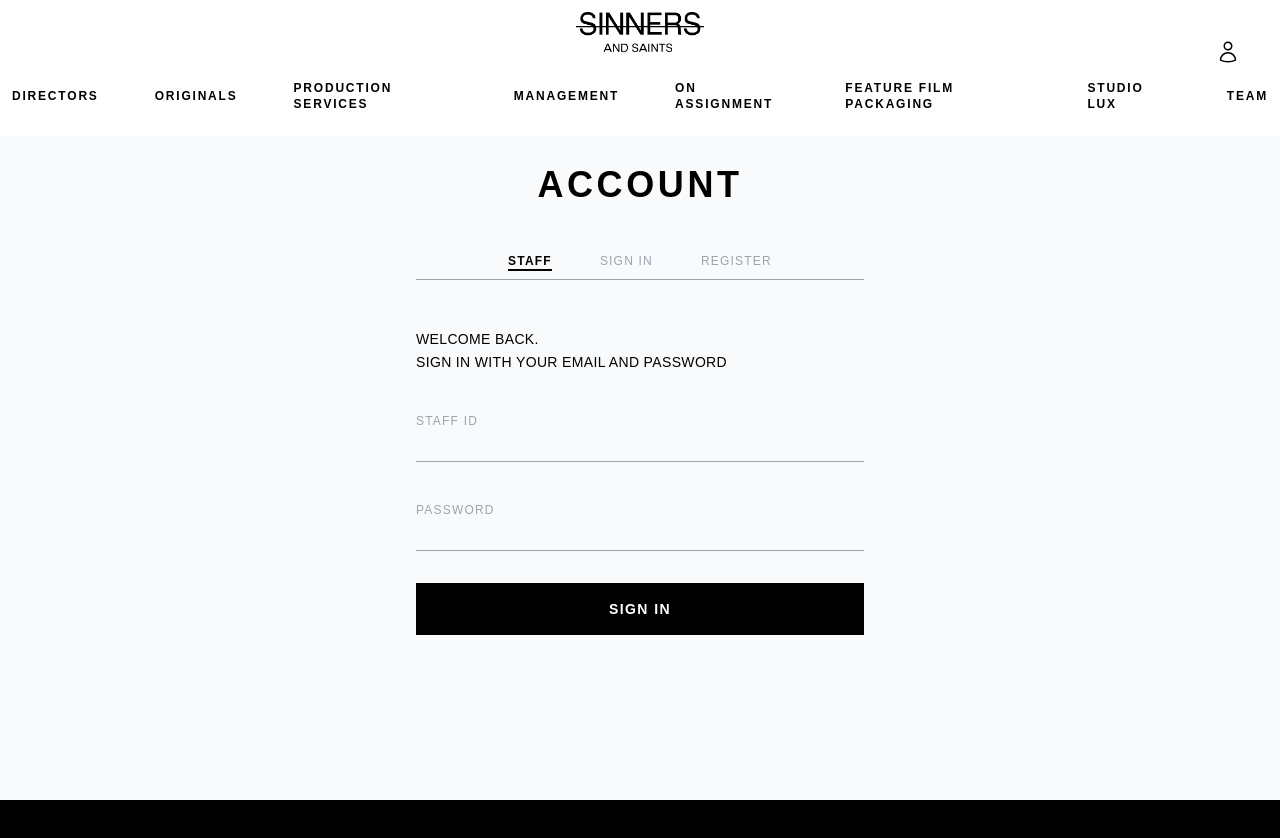
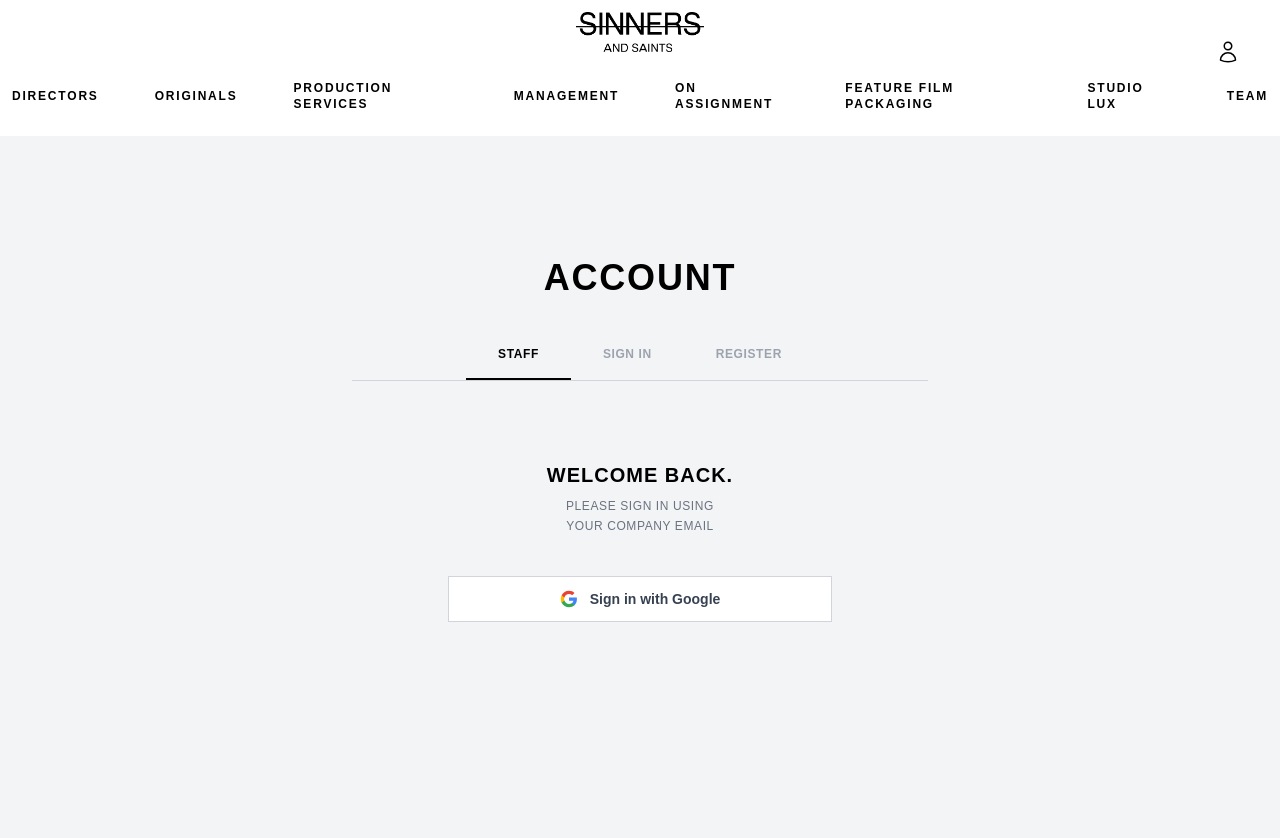
Before and after one commit to Volodymyr-Poshchalovskyi/Sinners-and-saints-React, a React (Vite) app: page /login in a window 1280 px wide. Both pictures are taken after a click on the element "STAFF". Shown: the top 838 px of the page. Before the commit the page ends 800 px from the top, so only its background shows below. Built offline with nearby package versions, Linux system fonts and the light colour scheme; a web font is replaced by a local one.

Commit message:
Restyled login page

```diff
--- a/src/Components/VideoContainer.jsx
+++ b/src/Components/VideoContainer.jsx
@@ -1,5 +1,4 @@
 // src/Components/VideoContainer.js
-
 import React, { useRef, useEffect } from 'react';
 
 const VideoContainer = ({ videoSrc, shouldPlay }) => {
@@ -8,15 +7,12 @@
   useEffect(() => {
     if (videoRef.current) {
       if (shouldPlay) {
-        // Запускаємо відтворення, якщо shouldPlay є true
-        // Використовуємо .catch() для обробки можливих помилок, наприклад, через політику браузера щодо автозапуску
         videoRef.current.play().catch(e => console.error("Video playback error:", e));
       } else {
-        // Ставимо на паузу, якщо shouldPlay є false
         videoRef.current.pause();
       }
     }
-  }, [shouldPlay]); // Цей ефект спрацьовує лише коли змінюється shouldPlay
+  }, [shouldPlay]);
 
   return (
     <div className="absolute inset-0 w-full h-full overflow-hidden">
--- a/src/Data/DirectorsData.js
+++ b/src/Data/DirectorsData.js
@@ -1,5 +1,4 @@
 const placeholderVideo = '/video/SHOWREEL SINNERS AND SAINTS 2024_1.mp4';
-// A temporary photo. Replace with real paths.
 const placeholderPhoto = '/images/director_placeholder.jpg';
 
 export const directorsData = [
--- a/src/Pages/Login.jsx
+++ b/src/Pages/Login.jsx
@@ -1,131 +1,140 @@
 import React, { useState } from 'react';
 
+// Іконка Google для кнопки входу
+const GoogleIcon = () => (
+  <svg
+    width="18"
+    height="18"
+    viewBox="0 0 24 24"
+    fill="none"
+    xmlns="http://www.w3.org/2000/svg"
+    className="mr-3"
+  >
+    <path
+      d="M22.56 12.25c0-.78-.07-1.53-.2-2.25H12v4.26h5.92c-.26 1.37-1.04 2.53-2.21 3.31v2.77h3.57c2.08-1.92 3.28-4.74 3.28-8.09z"
+      fill="#4285F4"
+    />
+    <path
+      d="M12 23c2.97 0 5.46-.98 7.28-2.66l-3.57-2.77c-.98.66-2.23 1.06-3.71 1.06-2.86 0-5.29-1.93-6.16-4.53H2.18v2.84C3.99 20.53 7.7 23 12 23z"
+      fill="#34A853"
+    />
+    <path
+      d="M5.84 14.09c-.22-.66-.35-1.36-.35-2.09s.13-1.43.35-2.09V7.07H2.18C1.43 8.55 1 10.22 1 12s.43 3.45 1.18 4.93l2.85-2.22.81-.62z"
+      fill="#FBBC05"
+    />
+    <path
+      d="M12 5.38c1.62 0 3.06.56 4.21 1.64l3.15-3.15C17.45 2.09 14.97 1 12 1 7.7 1 3.99 3.47 2.18 7.07l3.66 2.84c.87-2.6 3.3-4.53 6.16-4.53z"
+      fill="#EA4335"
+    />
+  </svg>
+);
+
 const Login = () => {
+  // За замовчуванням активна вкладка SIGN_IN
   const [currentTab, setCurrentTab] = useState('SIGN_IN');
   const [email, setEmail] = useState('');
   const [password, setPassword] = useState('');
-  const [confirmPassword, setConfirmPassword] = useState('');
-  const [staffId, setStaffId] = useState('');
 
+  // Функція зміни вкладок
   const handleTabChange = (tabName) => {
     setCurrentTab(tabName);
+    // Очищуємо поля при зміні вкладки
     setEmail('');
     setPassword('');
-    setConfirmPassword('');
-    setStaffId('');
   };
 
-  const renderForm = () => {
-    // Adding a key to force re-render and trigger animation on tab change
+  // Функція для визначення класів активної/неактивної вкладки
+  const getTabClass = (tabName) => {
+    const baseClasses = "py-4 px-8 text-xs font-semibold uppercase tracking-wider cursor-pointer transition-all duration-300 border-b-2";
+    if (currentTab === tabName) {
+      return `${baseClasses} text-black border-black`;
+    }
+    return `${baseClasses} text-gray-400 border-transparent hover:text-black`;
+  };
+
+  // Рендер контенту в залежності від обраної вкладки
+  const renderFormContent = () => {
+    // Додаємо ключ для анімації при зміні вкладки
     return (
-      <div key={currentTab} className="transition-opacity duration-500 ease-in-out">
+      <div key={currentTab} className="max-w-sm mx-auto text-center animate-fadeIn">
         {(() => {
           switch (currentTab) {
             case 'SIGN_IN':
               return (
-                <form className="space-y-6">
-                  <div className="py-2">
-                    <label htmlFor="email" className="block text-xs text-gray-400 uppercase tracking-widest mb-1">EMAIL</label>
+                <>
+                  <div className="mb-10">
+                    <h2 className="text-xl font-semibold text-black mb-2 tracking-wider uppercase">WELCOME BACK.</h2>
+                    <p className="text-xs text-gray-500 tracking-wider uppercase">SIGN IN WITH YOUR EMAIL AND PASSWORD</p>
+                  </div>
+                  <form className="text-left space-y-6">
+                    <div>
+                      <label htmlFor="email" className="block text-xs font-semibold text-black mb-2 uppercase tracking-wider">EMAIL</label>
                       <input
                         type="email"
                         id="email"
                         value={email}
                         onChange={(e) => setEmail(e.target.value)}
-                      className="w-full bg-transparent border-b border-gray-400 focus:outline-none placeholder-gray-500 text-sm py-1"
+                        className="w-full bg-transparent border-b border-gray-300 focus:outline-none focus:border-black py-2 text-sm"
                       />
                     </div>
-                  <div className="py-2">
-                    <label htmlFor="password" className="block text-xs text-gray-400 uppercase tracking-widest mb-1">PASSWORD</label>
+                    <div>
+                      <label htmlFor="password" className="block text-xs font-semibold text-black mb-2 uppercase tracking-wider">PASSWORD</label>
                       <input
                         type="password"
                         id="password"
                         value={password}
                         onChange={(e) => setPassword(e.target.value)}
-                      className="w-full bg-transparent border-b border-gray-400 focus:outline-none placeholder-gray-500 text-sm py-1"
+                        className="w-full bg-transparent border-b border-gray-300 focus:outline-none focus:border-black py-2 text-sm"
                       />
                     </div>
-                  <a href="#" className="block text-right text-xs text-gray-500 uppercase hover:underline">
-                    Forgot password?
+                    <div className="pt-2">
+                      <a href="#" className="text-xs text-gray-500 uppercase tracking-wider font-semibold hover:text-black transition-colors">
+                        FORGOT PASSWORD? &gt;
                       </a>
+                    </div>
                     <button
                       type="submit"
-                    className="w-full py-4 mt-6 bg-black text-white font-bold text-sm uppercase tracking-widest hover:bg-gray-800 transition-colors"
+                      className="w-full py-4 mt-4 bg-black text-white font-semibold text-xs uppercase tracking-widest hover:bg-gray-800 transition-colors"
                     >
                       Sign In
                     </button>
                   </form>
+                </>
               );
             case 'REGISTER':
               return (
-                <form className="space-y-6">
-                  <div className="py-2">
-                    <label htmlFor="email" className="block text-xs text-gray-400 uppercase tracking-widest mb-1">EMAIL</label>
-                    <input
-                      type="email"
-                      id="email"
-                      value={email}
-                      onChange={(e) => setEmail(e.target.value)}
-                      className="w-full bg-transparent border-b border-gray-400 focus:outline-none placeholder-gray-500 text-sm py-1"
-                    />
-                  </div>
-                  <div className="py-2">
-                    <label htmlFor="password" className="block text-xs text-gray-400 uppercase tracking-widest mb-1">PASSWORD</label>
-                    <input
-                      type="password"
-                      id="password"
-                      value={password}
-                      onChange={(e) => setPassword(e.target.value)}
-                      className="w-full bg-transparent border-b border-gray-400 focus:outline-none placeholder-gray-500 text-sm py-1"
-                    />
-                  </div>
-                  <div className="py-2">
-                    <label htmlFor="confirmPassword" className="block text-xs text-gray-400 uppercase tracking-widest mb-1">CONFIRM PASSWORD</label>
-                    <input
-                      type="password"
-                      id="confirmPassword"
-                      value={confirmPassword}
-                      onChange={(e) => setConfirmPassword(e.target.value)}
-                      className="w-full bg-transparent border-b border-gray-400 focus:outline-none placeholder-gray-500 text-sm py-1"
-                    />
+                <>
+                  <div className="mb-10">
+                    <h2 className="text-xl font-semibold text-black mb-2 tracking-wider uppercase">HELLO!</h2>
+                    <p className="text-xs text-gray-500 tracking-wider uppercase leading-relaxed">
+                      UNFORTUNATELY PUBLIC REGISTRATION IS CURRENTLY CLOSED. PLEASE REACH OUT TO ONE OF OUR TEAM MEMBERS, AND WE GLADLY WILL SEND YOU AN INVITATION LINK
+                    </p>
                   </div>
                   <button
-                    type="submit"
-                    className="w-full py-4 mt-6 bg-black text-white font-bold text-sm uppercase tracking-widest hover:bg-gray-800 transition-colors"
+                    type="button"
+                    className="w-full py-4 bg-black text-white font-semibold text-xs uppercase tracking-widest hover:bg-gray-800 transition-colors"
                   >
-                    Register
+                    Contact Us
                   </button>
-                </form>
+                </>
               );
             case 'STAFF':
               return (
-                <form className="space-y-6">
-                  <div className="py-2">
-                    <label htmlFor="staffId" className="block text-xs text-gray-400 uppercase tracking-widest mb-1">STAFF ID</label>
-                    <input
-                      type="text"
-                      id="staffId"
-                      value={staffId}
-                      onChange={(e) => setStaffId(e.target.value)}
-                      className="w-full bg-transparent border-b border-gray-400 focus:outline-none placeholder-gray-500 text-sm py-1"
-                    />
-                  </div>
-                  <div className="py-2">
-                    <label htmlFor="password" className="block text-xs text-gray-400 uppercase tracking-widest mb-1">PASSWORD</label>
-                    <input
-                      type="password"
-                      id="password"
-                      value={password}
-                      onChange={(e) => setPassword(e.target.value)}
-                      className="w-full bg-transparent border-b border-gray-400 focus:outline-none placeholder-gray-500 text-sm py-1"
-                    />
+                <>
+                  <div className="mb-10">
+                    <h2 className="text-xl font-semibold text-black mb-2 tracking-wider uppercase">WELCOME BACK.</h2>
+                    <p className="text-xs text-gray-500 tracking-wider uppercase leading-relaxed">
+                      PLEASE SIGN IN USING <br /> YOUR COMPANY EMAIL
+                    </p>
                   </div>
                    <button
-                    type="submit"
-                    className="w-full py-4 mt-6 bg-black text-white font-bold text-sm uppercase tracking-widest hover:bg-gray-800 transition-colors"
+                    type="button"
+                    className="w-full py-3 mt-4 bg-white text-gray-700 font-semibold text-sm border border-gray-300 flex items-center justify-center hover:bg-gray-50 transition-colors"
                   >
-                    Sign In
+                    <GoogleIcon />
+                    Sign in with Google
                   </button>
-                </form>
+                </>
               );
             default:
               return null;
@@ -135,15 +144,14 @@
     );
   };
 
-  const getTabClass = (tabName) => {
-    return `text-xs uppercase cursor-pointer tracking-widest ${currentTab === tabName ? 'font-bold border-b-2 border-black' : 'text-gray-400'}`;
-  };
+  return (
+    <div className="min-h-screen flex items-center justify-center bg-gray-100 mt-14 font-sans p-4">
+      <div className="w-full max-w-xl text-center">
+        {/* Заголовок */}
+        <h1 className="text-4xl font-semibold text-black mb-8 tracking-wider">ACCOUNT</h1>
 
-  return (
-    <div className="min-h-screen flex items-center justify-center bg-gray-50 font-sans p-4">
-      <div className="w-full max-w-md text-center">
-        <h1 className="text-4xl font-bold mb-12 tracking-widest">ACCOUNT</h1>
-        <div className="flex justify-center space-x-12 mb-12 border-b border-gray-400 pb-2">
+        {/* Вкладки */}
+        <div className="flex justify-center mb-12 border-b border-gray-300">
           <div className={getTabClass('STAFF')} onClick={() => handleTabChange('STAFF')}>
             STAFF
           </div>
@@ -154,13 +162,10 @@
             REGISTER
           </div>
         </div>
-        <div className="text-left">
-          <p className="text-sm font-light mb-8 uppercase tracking-wide leading-relaxed">
-            WELCOME BACK.
-            <br />
-            SIGN IN WITH YOUR EMAIL AND PASSWORD
-          </p>
-          {renderForm()}
+
+        {/* Контейнер для форми */}
+        <div className="px-4 py-8">
+          {renderFormContent()}
         </div>
       </div>
     </div>
```
Lines whose indentation alone changed are shown as unchanged.
